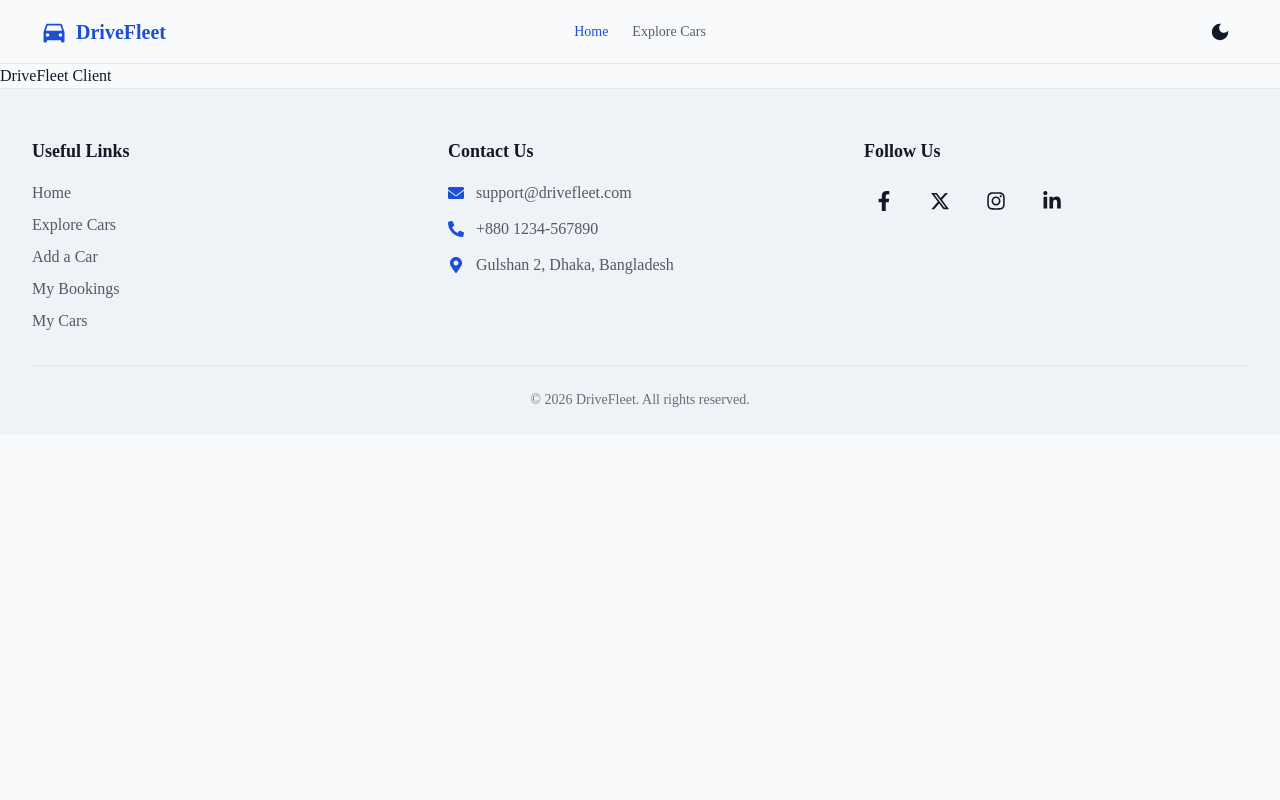
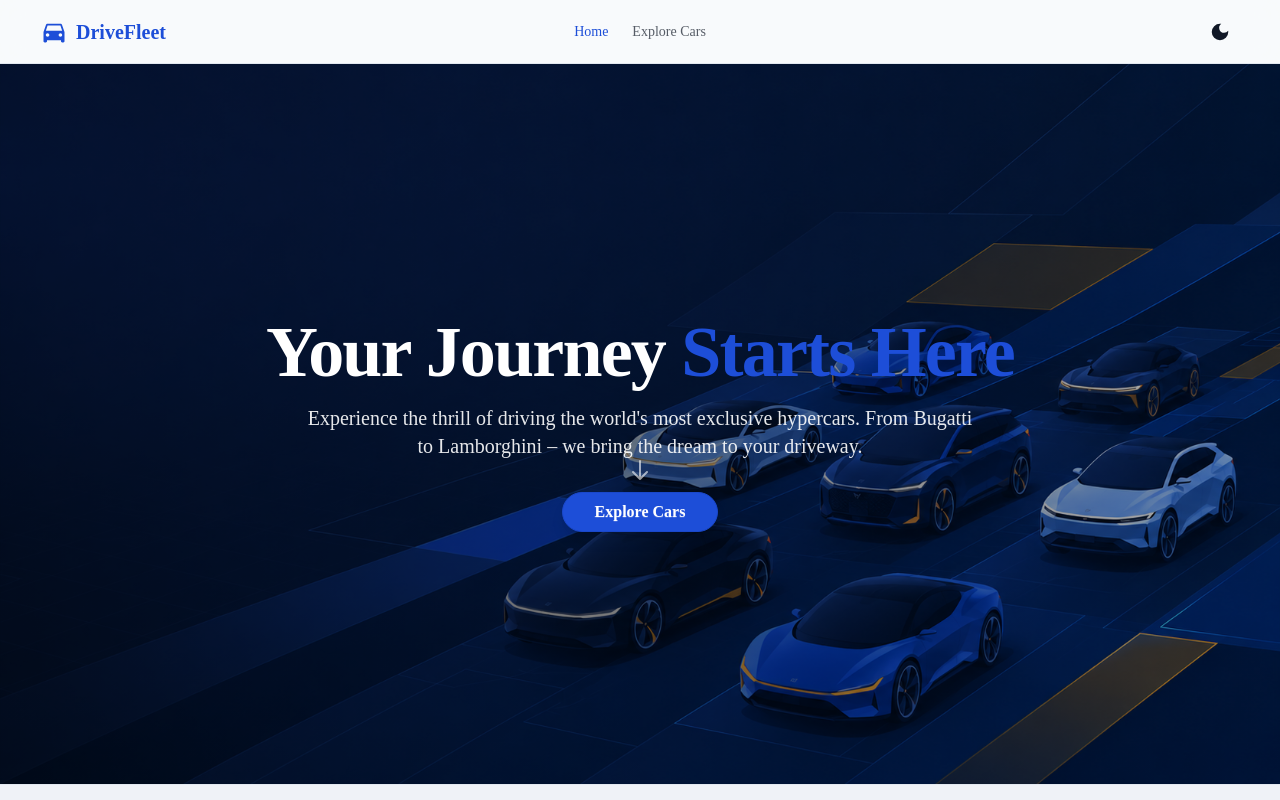
Before and after one commit to HassanMahdee/DriveFleet-Client, a Next.js app: page / in a window 1280 px wide. Shown: the top 800 px of the page. Built offline with nearby package versions, Linux system fonts and the light colour scheme; no server answers.

Commit message:
banner added with framer-motion

```diff
--- a/package.json
+++ b/package.json
@@ -12,6 +12,7 @@
     "@better-auth/client": "^0.0.2-alpha.3",
     "@better-auth/mongo-adapter": "^1.6.11",
     "better-auth": "^1.6.11",
+    "framer-motion": "^12.39.0",
     "mongodb": "^7.2.0",
     "next": "16.2.6",
     "next-themes": "^0.4.6",
--- a/src/app/(main)/page.js
+++ b/src/app/(main)/page.js
@@ -1,7 +1,9 @@
+import Banner from "@/components/banner/banner";
+
 export default function Home() {
   return (
     <div>
-      <h1>DriveFleet Client</h1>
+      <Banner />
     </div>
   );
 }
--- /dev/null
+++ b/src/components/banner/banner.jsx
@@ -0,0 +1,58 @@
+"use client";
+
+import Link from "next/link";
+import { motion } from "framer-motion";
+
+export default function Banner() {
+  return (
+    <section className="relative min-h-[90vh] flex items-center justify-center overflow-hidden">
+      <div
+        className="absolute inset-0 z-0 bg-cover bg-center bg-no-repeat"
+        style={{
+          backgroundImage: "url('/hero-bg.png')",
+        }}
+      >
+        <div className="absolute inset-0 bg-linear-to-r from-black/70 via-black/50 to-black/30" />
+      </div>
+
+      <div className="relative z-10 max-w-7xl mx-auto px-4 sm:px-6 lg:px-8 text-center text-white">
+        <motion.div
+          initial={{ opacity: 0, y: 30 }}
+          animate={{ opacity: 1, y: 0 }}
+          transition={{ duration: 0.8 }}
+        >
+          <h1 className="text-4xl sm:text-5xl md:text-6xl lg:text-7xl font-bold mb-4 tracking-tight">
+            Your Journey <span className="text-primary">Starts Here</span>
+          </h1>
+          <p className="text-base sm:text-lg md:text-xl text-white/90 max-w-2xl mx-auto mb-8">
+            Experience the thrill of driving the world&apos;s most exclusive
+            hypercars. From Bugatti to Lamborghini – we bring the dream to your
+            driveway.
+          </p>
+          <Link
+            href="/cars"
+            className="btn btn-primary rounded-full px-8 py-3 text-base font-semibold shadow-lg hover:scale-105 transition-transform duration-300"
+          >
+            Explore Cars
+          </Link>
+        </motion.div>
+
+        <div className="absolute bottom-11 left-1/2 -translate-x-1/2 animate-bounce hidden md:block">
+          <svg
+            className="w-6 h-6 text-white/60"
+            fill="none"
+            stroke="currentColor"
+            viewBox="0 0 24 24"
+          >
+            <path
+              strokeLinecap="round"
+              strokeLinejoin="round"
+              strokeWidth={2}
+              d="M19 14l-7 7m0 0l-7-7m7 7V3"
+            />
+          </svg>
+        </div>
+      </div>
+    </section>
+  );
+}
```
Also changed, not shown: public/hero-bg.png (added), 1 other file (tests, documents, lock files or other folders).
